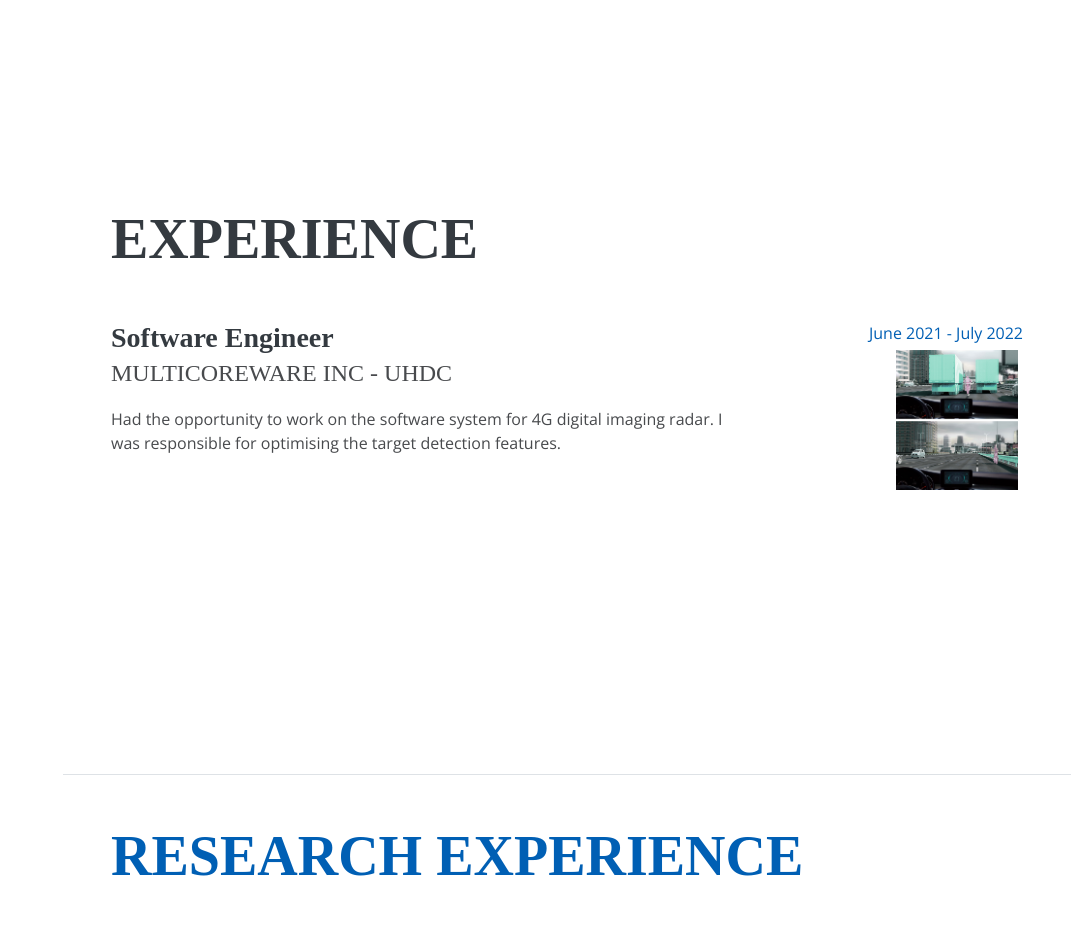
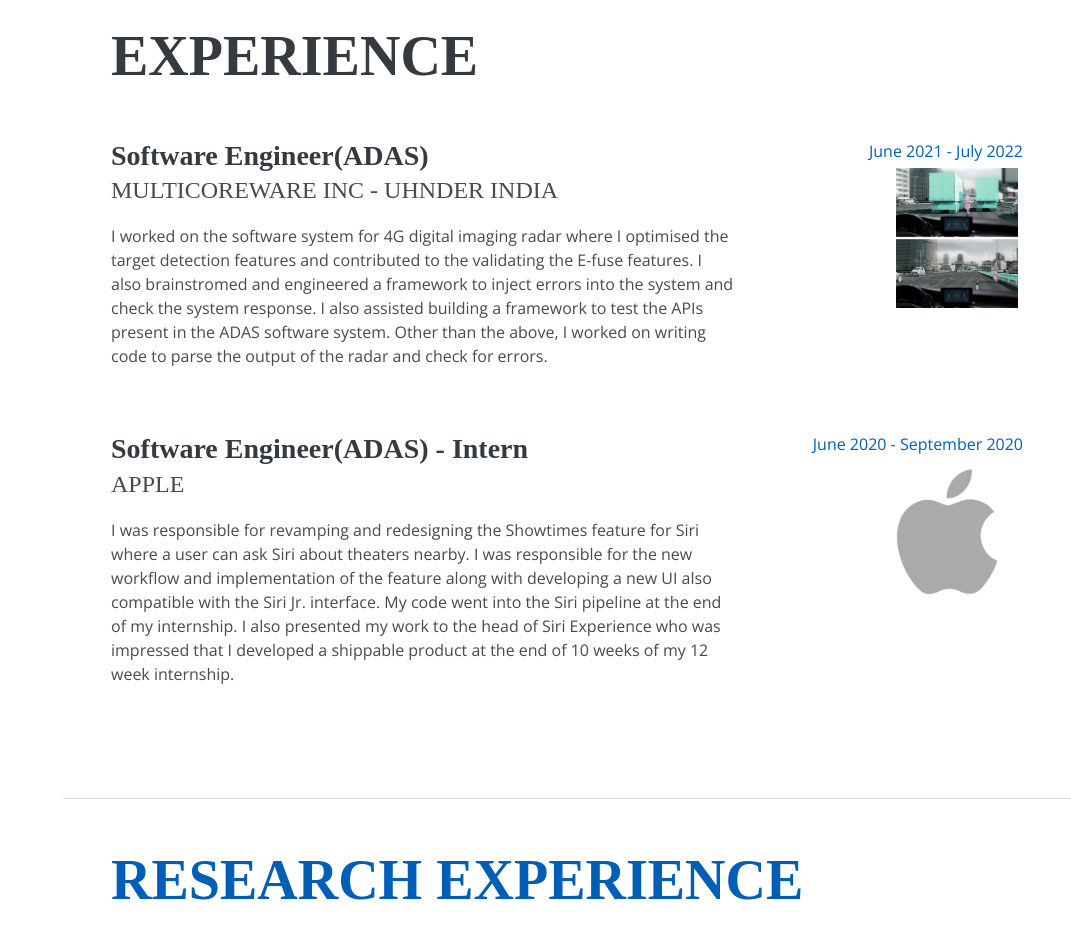
Before and after one commit to bharkavisachithanandam/bharkavisachithanandam.github.io, a plain HTML site: page index.html in a window 1280 px wide. Shown: the part 1660-2596 px from the top of the page, without its empty margins (209-1280 px from the left). Drawn offline with nearby package versions, Linux system fonts and the light colour scheme; a web font is replaced by a local one.

Commit message:
work exp update

```diff
--- a/index.html
+++ b/index.html
@@ -177,20 +177,20 @@
     <h2 class="mb-5">Experience</h2>
     <div class="resume-item d-flex flex-column flex-md-row mb-5">
       <div class="resume-content mr-auto">
-        <h3 class="mb-0">Software Engineer</h3>
-        <div class="subheading mb-3">Multicoreware Inc - UhDC</div>
-        <p>Had the opportunity to work on the software system for 4G digital imaging radar. I was responsible for optimising the target detection features. </p>
+        <h3 class="mb-0">Software Engineer(ADAS)</h3>
+        <div class="subheading mb-3">Multicoreware Inc - Uhnder India</div>
+        <p>I worked on the software system for 4G digital imaging radar where I optimised the target detection features and contributed to the validating the E-fuse features. I also brainstromed and engineered a framework to inject errors into the system and check the system response. I also assisted building a framework to test the APIs present in the ADAS software system. Other than the above, I worked on writing code to parse the output of the radar and check for errors.</p>
       </div>
       <div class="resume-date text-md-right">
         <span class="text-primary">June 2021 - July 2022</span> <br>
         <img src="/img/uhdc.jpg" style="max-width:250px;padding:5px;max-height:150px"/>
       </div>
     </div>
-    <!--
+
 
         <div class="resume-item d-flex flex-column flex-md-row mb-5">
           <div class="resume-content mr-auto">
-            <h3 class="mb-0">Machine Learning and NLP Engineering Intern</h3>
+            <h3 class="mb-0">Software Engineer(ADAS) - Intern</h3>
             <div class="subheading mb-3">Apple</div>
             <p>I was responsible for revamping and redesigning the Showtimes feature for Siri where a user can ask Siri about theaters nearby. I was responsible for the new workflow and implementation of the feature along with developing a new UI also compatible with the Siri Jr. interface.  My code went into the Siri pipeline at the end of my internship. I also presented my work to the head of Siri Experience who was impressed that I developed a shippable product at the end of 10 weeks of my 12 week internship.</p>
           </div>
@@ -199,7 +199,7 @@
             <img src="/img/apple.png" style="max-width:250px;padding:5px;max-height:150px"/>
           </div>
         </div>
-
+      <!--
         <div class="resume-item d-flex flex-column flex-md-row mb-5">
           <div class="resume-content mr-auto">
             <h3 class="mb-0">Machine Learning Intern</h3>
```
Also changed, not shown: 2 other files.
